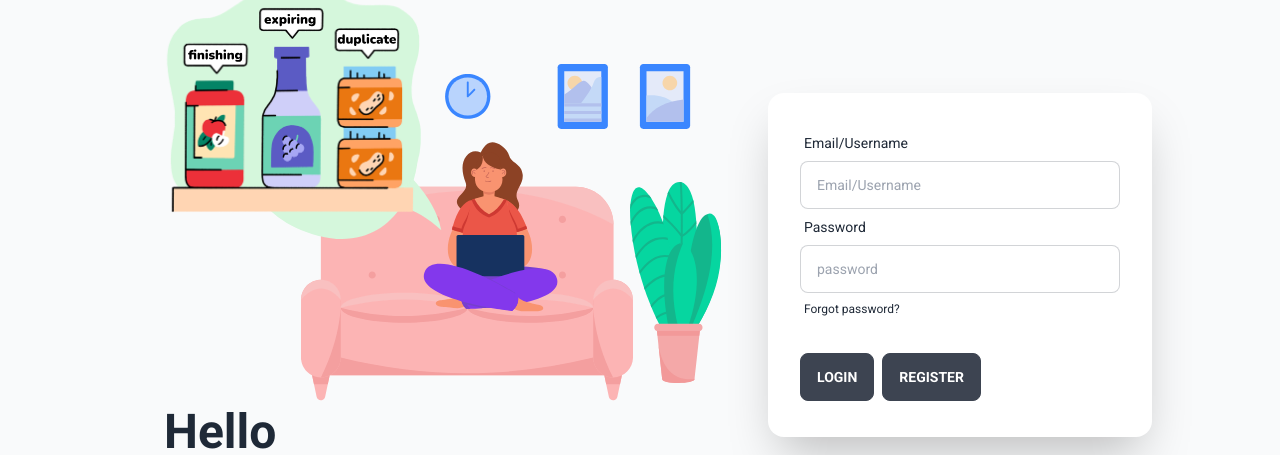
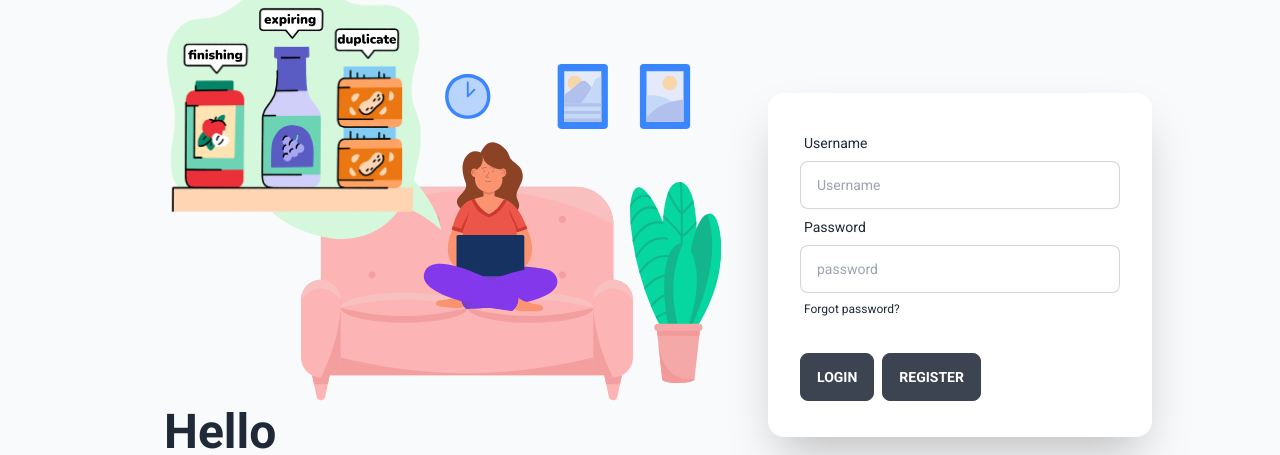
Before and after one commit to siangyin/ga-p3-frontend, a React (Create React App) app: page / in a window 1280 px wide. Shown: the part 247-702 px from the top of the page. Built offline with nearby package versions, Linux system fonts and the light colour scheme; the HTML template or start-up script is replaced by a standard one.

Commit message:
Added login and registeration

```diff
--- a/package.json
+++ b/package.json
@@ -6,9 +6,11 @@
     "@testing-library/jest-dom": "^5.16.1",
     "@testing-library/react": "^12.1.2",
     "@testing-library/user-event": "^13.5.0",
+    "axios": "^0.24.0",
     "daisyui": "^1.16.6",
     "react": "^17.0.2",
     "react-dom": "^17.0.2",
+    "react-hook-form": "^7.22.5",
     "react-icons": "^4.3.1",
     "react-router": "^6.2.1",
     "react-router-dom": "^6.2.1",
--- a/src/components/AccountForm.jsx
+++ b/src/components/AccountForm.jsx
@@ -1,18 +1,44 @@
-export default function AccountForm()
-{
-    return(
+import axios from "axios";
+import React from "react";
+import { useForm } from "react-hook-form"
+
+export default function AccountForm() {
+    const { register, handleSubmit, formState: { errors } } = useForm()
+
+    const onSubmitLogin = (data) => {
+        axios({
+            method: 'post',
+            url: "https://kitchentracker.herokuapp.com/login",
+            data: data
+        }).then(res => console.log(res.data)).catch(err => console.log(err))
+    }
+
+    const onRegisterLogin = (data) => {
+        axios({
+            method: 'post',
+            url: "https://kitchentracker.herokuapp.com/signup",
+            data: data
+        }).then(res => console.log(res.data)).catch(err => console.log(err))
+    }
+
+
+
+    return (
 
         <div className="card flex-shrink-0 w-full max-w-sm justify-center shadow-2xl bg-base-100 md:w-1/2">
             <div className="card-body">
+                <form onSubmit={e => e.preventDefault()}>
                     <div className="form-control">
                         <label className="label">
-                        <span className="label-text">Email/Username</span>
+                            <span className="label-text">Username</span>
                         </label>
                         <input
                             type="text"
-                        placeholder="Email/Username"
+                            placeholder="Username"
                             className="input input-bordered"
-                    ></input>
+                            {...register('username', { required: true })}
+                        />
+                        {errors.username && <p className="text-pink text-xs italic">This field is required</p>}
                     </div>
                     <div className="form-control">
                         <label className="label">
@@ -22,18 +48,20 @@ export default function AccountForm()
                             type="text"
                             placeholder="password"
                             className="input input-bordered"
-                    ></input>
+                            {...register("password", { required: true })}
+                        />
+                        {errors.password && <p className="text-pink text-xs italic">This field is required</p>}
                         <label className="label">
                             <a href="#testing" className="label-text-alt">
                                 Forgot password?
                             </a>
                         </label>
                     </div>
-
                     <div className="card-actions">
-                    <button className="btn  hover:btn-primary">Login</button>
-                    <button className="btn  hover:btn-primary">Register</button>
+                        <button className="btn  hover:btn-primary" onClick={handleSubmit(onSubmitLogin)}>Login</button>
+                        <button className="btn  hover:btn-primary" onClick={handleSubmit(onRegisterLogin)}>Register</button>
                     </div>
+                </form>
             </div>
         </div>
     )
```
Also changed, not shown: 1 other file (tests, documents, lock files or other folders). Lines whose indentation alone changed are shown as unchanged.
